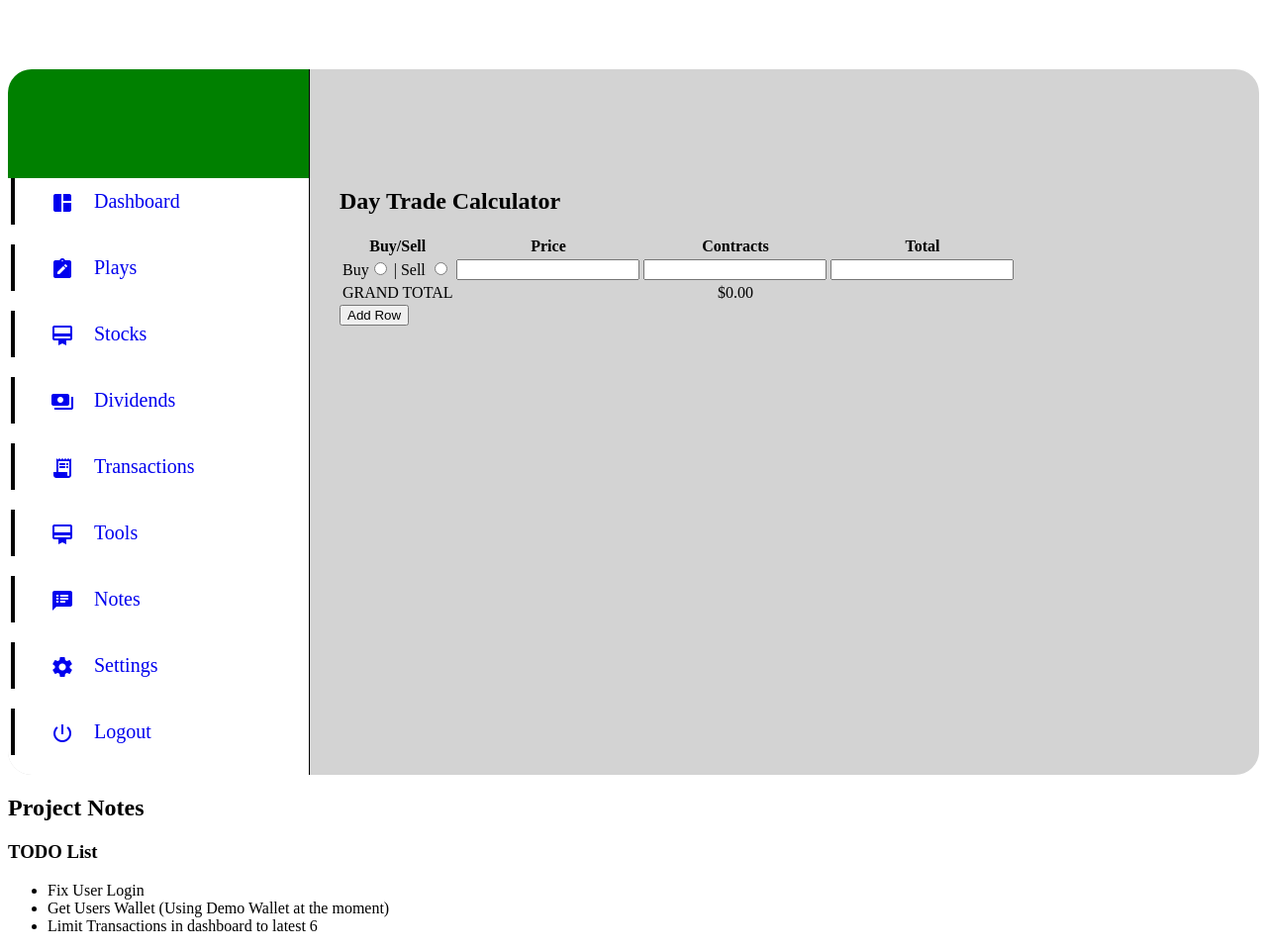
After one commit to joshbyvelds/bsx-version-two, a Symfony app: template templates/tools/daytrade_calc.html.twig in a window 1280 px wide. The commit adds this page. Shown: the whole page at 99% size. Run offline with Twig, Linux system fonts and the light colour scheme; the template is opened without the code that fills it, so the values that code supplies are empty; some libraries are stand-ins or nearby versions.

Commit message:
Create Day Trade Calculator Tool

```diff
--- a/templates/partials/navbar.html.twig
+++ b/templates/partials/navbar.html.twig
@@ -26,6 +26,12 @@
                 </ul>
             </li>
             <li><a href="/transactions"><span class="material-icons">receipt_long</span>Transactions</a></li>
+            <li>
+                <a href="#" class="submenu-title" data-submenu="tools"><span class="material-icons">card_membership</span>Tools</a>
+                <ul class="submenu" data-submenu="tools">
+                    <li><a href="/tools/daytradecalc"><span class="material-icons">queue</span>Day Trade Calculator</a></li>
+                </ul>
+            </li>
             <li><a href="/notes"><span class="material-icons">speaker_notes</span>Notes</a>
             <li><a href="/settings"><span class="material-icons">settings</span>Settings</a>
             <li><a href="/logout"><span class="material-icons">power_settings_new</span>Logout</a></li>
--- /dev/null
+++ b/templates/tools/daytrade_calc.html.twig
@@ -0,0 +1,87 @@
+{% extends 'base.html.twig' %}
+
+{% block title %}BSX - Day Trade Calculator{% endblock %}
+
+{% block body %}
+    <h2>Day Trade Calculator</h2>
+    <table id="dt_table">
+        <tr>
+            <th>Buy/Sell</th>
+            <th>Price</th>
+            <th>Contracts</th>
+            <th>Total</th>
+        </tr>
+
+        <tr class="calc_row">
+            <td>
+                Buy<input type="radio" name="bs_1" value="buy" id=""> | Sell <input type="radio" name="bs_1" value="sell" id="">
+            </td>
+            <td>
+                <input class="amount_input" type="text">
+            </td>
+            <td>
+                <input class="contract_input" type="text">
+            </td>
+            <td>
+                <input class="total_input" type="text" readonly>
+            </td>
+        </tr>
+        <tr id="total">
+            <td>
+                GRAND TOTAL
+            </td>
+            <td colspan="3" style="text-align: center;">
+                $0.00
+            </td>
+        </tr>
+    </table>
+
+    <button id="add_row">Add Row</button>
+
+
+    <script>
+        var row = 1;
+        $(function(){
+            $("#add_row").on("click", addRow);
+            engageListeners();
+        })
+
+        function engageListeners(){
+            $("table input").off().on("change", calculate);
+        }
+
+        function calculate(){
+            var total = 0;
+
+           $('.calc_row').each(function(index, value) {
+               var $a = $(this).find(".amount_input");
+               var $c = $(this).find(".contract_input");
+               var $t = $(this).find(".total_input");
+               var fee = 9.95;
+               var contract_fee = 1.25;
+
+               if ($(this).find("input[type='radio'][value='buy']").prop("checked")){
+                   total += parseFloat(-1 * (($a.val() * $c.val() * 100) + (fee + (contract_fee * $c.val()))));
+                   $t.val("$" + total.toFixed(2));
+
+               } else {
+                   total += parseFloat(($a.val() * $c.val() * 100) - (fee + (contract_fee * $c.val())));
+                   $t.val("$" + total.toFixed(2));
+               }
+           });
+        }
+
+        function addRow(){
+            row++;
+            var rowHTML = "";
+            rowHTML += "<tr class=\"calc_row\"><td>Buy<input type=\"radio\" name=\"bs_" + row + "\" value=\"buy\"> | Sell <input type=\"radio\" name=\"bs_" + row + "\" value=\"sell\"></td>";
+            rowHTML += "<td><input class=\"contract_input\" type=\"text\"></td>";
+            rowHTML += "<td><input class=\"amount_input\" type=\"text\"></td>";
+            rowHTML += "<td><input class=\"total_input\" type=\"text\" readonly></td></tr>";
+            $("#dt_table").append(rowHTML);
+            $("#total").remove();
+            engageListeners();
+        }
+
+    </script>
+{% endblock %}
```
Also changed, not shown: src/Controller/ToolsController.php (added, +27 -0 lines).
